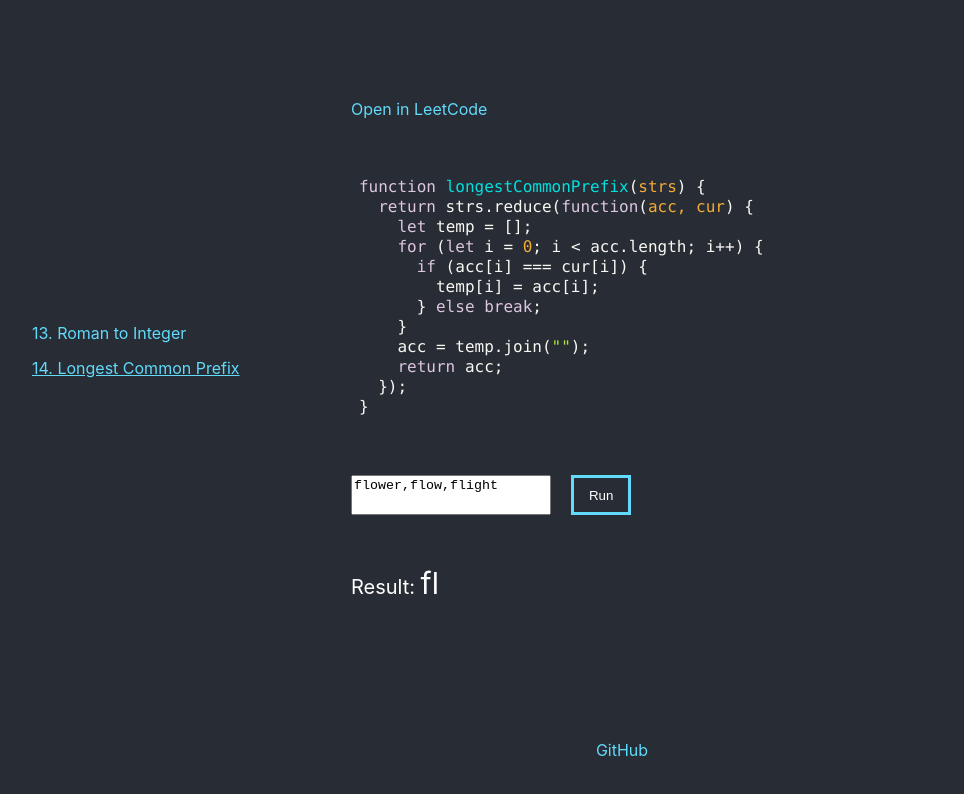
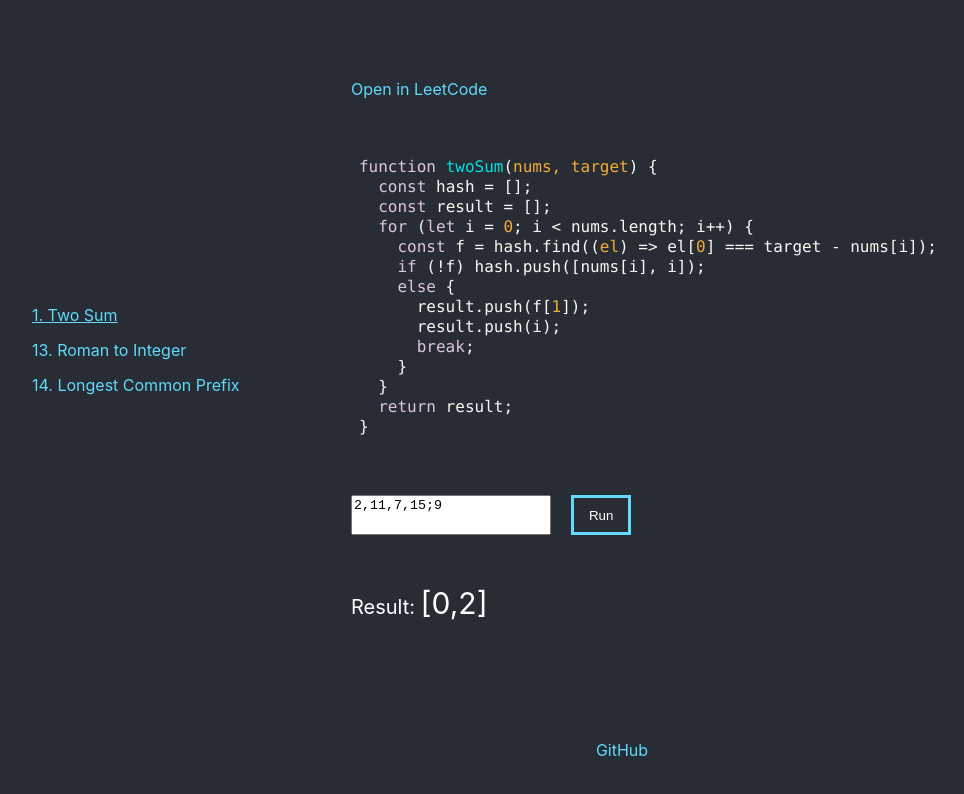
Before and after one commit to leopard-work/leetcode-app, a React (Create React App) app: page / in a window 1280 px wide. Shown: the top 794 px of the page, without its empty margins (18-982 px from the left). Built offline with nearby package versions, Linux system fonts and the light colour scheme.

Commit message:
+ 1. Two Sum

```diff
--- a/src/app.tsx
+++ b/src/app.tsx
@@ -7,7 +7,8 @@ import { a11yDark } from "react-syntax-highlighter/dist/esm/styles/hljs";
 const data = listData;
 
 type listPropsType = {
-  f: (value: any) => number | string;
+  f: (value: any) => number | string | number[];
+  f_view?: unknown;
   id: string;
   name: string;
   link: string;
@@ -37,8 +38,8 @@ function App() {
   };
 
   const setStates = (props: listPropsType) => {
-    const { initial, link, f, id, initialType } = props;
-    setText(f.toString());
+    const { initial, link, f, id, initialType, f_view } = props;
+    f_view ? setText(f_view.toString()) : setText(f.toString());
     setFunc(() => f);
     setValue(initial);
     setLink(link);
@@ -73,7 +74,9 @@ function App() {
 
   useEffect(() => {
     if (func) {
-      setResult(func(value));
+      let result = func(value);
+      if (typeof result === "object") result = `[${result.join(",")}]`;
+      setResult(result);
     }
   }, [func, value]);
 
--- a/src/components/list.ts
+++ b/src/components/list.ts
@@ -3,11 +3,20 @@ import {
   longestCommonPrefix,
   longestCommonPrefixInitial,
 } from "./longest-common-prefix";
+import { twoSum, twoSumInitial, twoSumParse } from "./two-sum";
 
 const URL = "https://leetcode.com/problems/";
-export const FIRSTRUN = 14;
+export const FIRSTRUN = 1;
 
 export const listData = [
+  {
+    f: twoSumParse,
+    f_view: twoSum,
+    id: "1",
+    name: "1. Two Sum",
+    link: `${URL}two-sum/`,
+    initial: twoSumInitial,
+  },
   {
     f: romanToInt,
     id: "13",
--- /dev/null
+++ b/src/components/two-sum.ts
@@ -0,0 +1,24 @@
+export const twoSumParse = (s: string) => {
+  const values = s.split(";");
+  const nums = values[0].split(",").map((string) => parseInt(string));
+  const target = parseInt(values[1]);
+  return twoSum(nums, target);
+};
+
+export function twoSum(nums: number[], target: number): number[] {
+  const hash: number[][] = [];
+  const result = [];
+
+  for (let i = 0; i < nums.length; i++) {
+    const f = hash.find((el) => el[0] === target - nums[i]);
+    if (!f) hash.push([nums[i], i]);
+    else {
+      result.push(f[1]);
+      result.push(i);
+      break;
+    }
+  }
+  return result;
+}
+
+export const twoSumInitial = "2,11,7,15;9";
```
